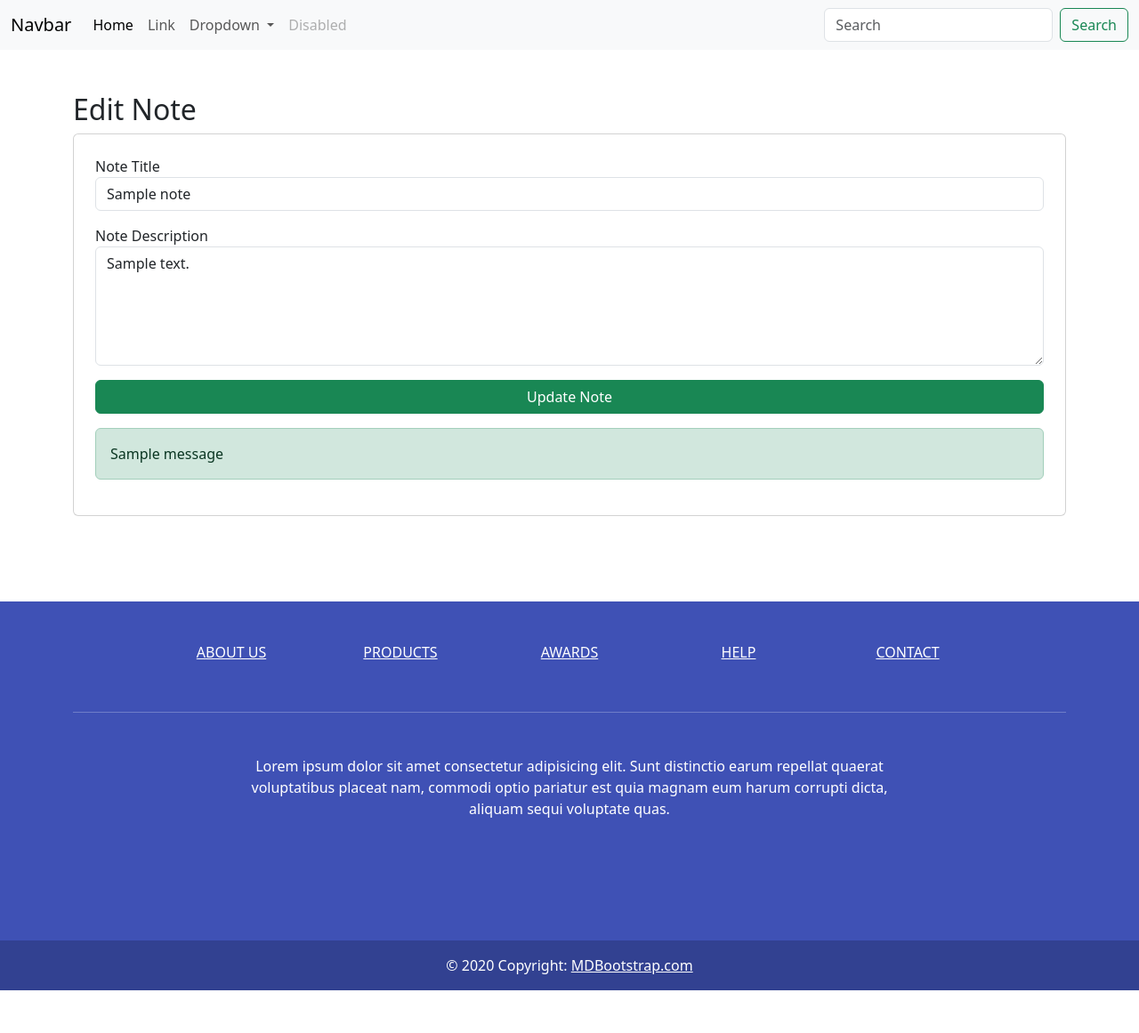
After one commit to iamabirakash/Python-Full-Stack, a Django app: page /edit/1/ in a window 1280 px wide. The commit adds this page. Shown: the whole page at 89% size. Run offline with Django 5.2, Linux system fonts and the light colour scheme; tables that the repository leaves empty hold one stand-in row (values such as "Sample post"); one stand-in notice (Sample message) is shown.

Commit message:
Added till Working Edit & View

```diff
--- /dev/null
+++ b/Django/Intro/app/templates/edit.html
@@ -0,0 +1,34 @@
+{% extends 'base.html' %}
+
+{% block content %}
+
+<div class="container py-5">
+    <h2>Edit Note</h2>
+
+    <form class="card p-4" method="post">
+        {% csrf_token %}
+
+        <div class="mb-3">
+            <label>Note Title</label>
+            <input type="text" name="title" class="form-control"
+                   value="{{ note.title }}">
+        </div>
+
+        <div class="mb-3">
+            <label>Note Description</label>
+            <textarea rows="5" name="description" class="form-control">{{ note.description }}</textarea>
+        </div>
+
+        <button type="submit" class="btn bg-color-blue-500 btn-success w-100">
+            Update Note
+        </button>
+
+        {% for message in messages %}
+            <div class="mt-3 alert alert-{{ message.tags }}">
+                {{ message }}
+            </div>
+        {% endfor %}
+    </form>
+</div>
+
+{% endblock %}
--- a/Django/Intro/app/urls.py
+++ b/Django/Intro/app/urls.py
@@ -1,7 +1,9 @@
 from django.urls import path
 from .views import *
 urlpatterns = [
-    path('', LPU, name="land"),
+    path('', indexView, name="land"),
     path('about/', about, name="about"),
     path('save/', save_data, name='save_data'),
+    path('delete/<int:id>/', deleteView, name='delete'),
+    path('edit/<int:id>/', editView, name='edit'),
 ]
--- a/Django/Intro/app/views.py
+++ b/Django/Intro/app/views.py
@@ -1,17 +1,18 @@
-from django.shortcuts import render,redirect
+from django.shortcuts import render,redirect,get_object_or_404
 from django.http import HttpResponse
 from django.contrib import messages
 from .models import *
 
 def LPU(request):
-    return render(request, 'index.html')
+    notes = Note.objects.all()
+    return render(request, 'index.html',{'notes':notes})
 
 def about(request):
     return render(request, 'about.html')
     # return HttpResponse("wowowowow")
 
 def save_data(request):
-    print(request.POST)
+    # print(request.POST)
     title = request.POST.get("title", "")
     description = request.POST.get("description", "")
     if not title or not description:
@@ -21,18 +22,33 @@ def save_data(request):
     note.save()
     messages.success(request,"Details Saved")
     return redirect("/")
-    # if request.method == "POST":
-    #     title = request.POST.get("title", "")
-    #     description = request.POST.get("description", "")
 
-    #     if not title or not description:
-    #         messages.error(request, "Fill all details")
-    #         return redirect("/")
+def indexView(request):
+    notes = Note.objects.all()
+    return render(request,"index.html",{'notes':notes})
 
-    #     Note.objects.create(
-    #         title=title,
-    #         description=description
-    #     )
+def deleteView(request, id):
+    note = Note.objects.get(id=id)
+    note.delete()
+    messages.success(request, "Note deleted")
+    return redirect("/")
 
-    #     messages.success(request, "Note added successfully")
-    #     return redirect("/")
+def editView(request, id):
+    note = get_object_or_404(Note, id=id)
+
+    if request.method == "POST":
+        title = request.POST.get("title", "")
+        description = request.POST.get("description", "")
+
+        if not title or not description:
+            messages.error(request, "Fill all details")
+            return redirect(f"/edit/{id}/")
+
+        note.title = title
+        note.description = description
+        note.save()
+
+        messages.success(request, "Note updated successfully")
+        return redirect("/")
+
+    return render(request, "edit.html", {"note": note})
```
Also changed, not shown: Django/Intro/app/templates/index.html (+23 -1 lines).
